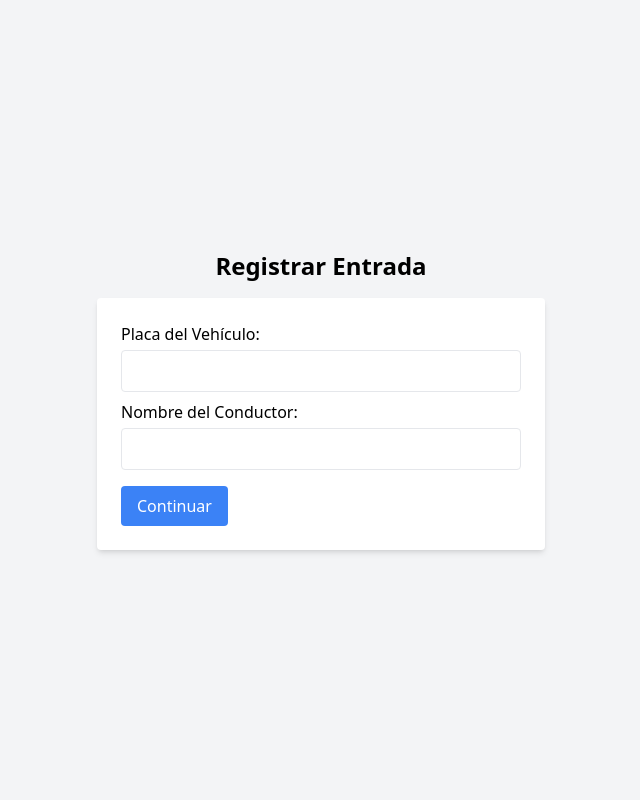
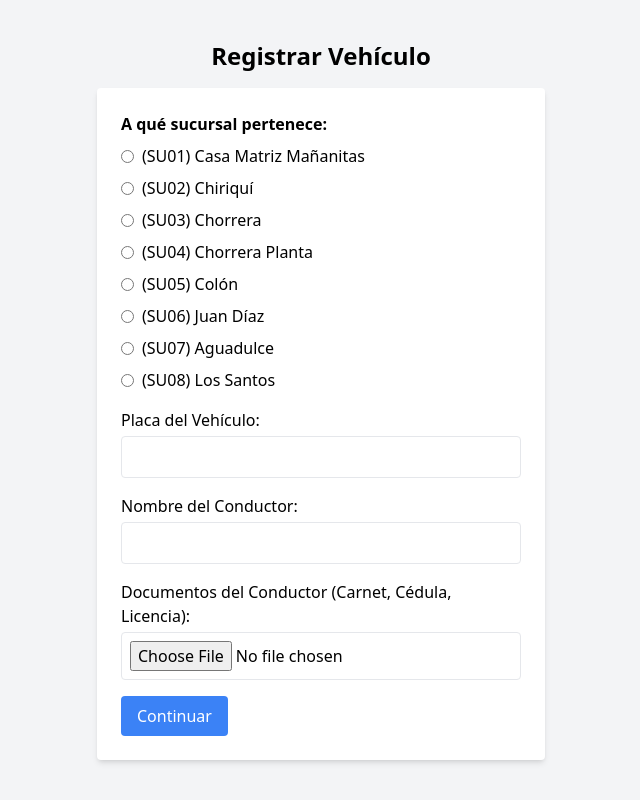
Before and after one commit to woodyjacques/Registro-Vehicular, a React (Vite) app: page /registro-entrada in a window 1280 px wide. Shown: the whole page, without its empty margins (319-959 px from the left). Built offline with nearby package versions, Linux system fonts and the light colour scheme.

Commit message:
Trabajando el formulario de registro

```diff
--- a/src/routes/router.tsx
+++ b/src/routes/router.tsx
@@ -6,8 +6,7 @@ import Generacion from '../views/Generacion';
 
 const router = createBrowserRouter([
   { path: "/", element: <Home /> },
-  { path: "/registro-entrada", element: <Registro tipo="Entrada" /> },
-  { path: "/registro-salida", element: <Registro tipo="Salida" /> },
+  { path: "/registro-entrada", element: <Registro /> },
   { path: "/inspeccion", element: <Inspeccion /> },
   { path: "/reporte", element: <Generacion /> }
 ]);
--- a/src/views/Home.tsx
+++ b/src/views/Home.tsx
@@ -2,14 +2,34 @@ import { Link } from 'react-router-dom';
 
 function Home() {
   return (
-    <div className="flex flex-col items-center justify-center min-h-screen bg-gray-100">
-      <h1 className="text-2xl font-bold mb-4">Registro Vehicular</h1>
-      <Link to="/registro-entrada" className="btn bg-blue-500 text-white px-4 py-2 rounded mb-2">
-        Registrar Entrada
-      </Link>
-      <Link to="/registro-salida" className="btn bg-blue-500 text-white px-4 py-2 rounded">
-        Registrar Salida
-      </Link>
+    <div className="flex flex-col items-center justify-center min-h-screen bg-gray-100 p-4">
+      <h1 className="text-2xl font-bold mb-8">Registro Vehicular</h1>
+
+      <div className="grid grid-cols-1 sm:grid-cols-2 md:grid-cols-3 gap-6 w-full max-w-4xl">
+        <div className="p-6 bg-white rounded-lg shadow-md hover:shadow-xl transition-shadow duration-300">
+          <h2 className="text-xl font-semibold text-blue-600 mb-2">Registrar Entrada</h2>
+          <p className="text-gray-700 mb-4">Inicia el proceso de entrada de un vehículo y registra los datos necesarios.</p>
+          <Link to="/registro-entrada" className="inline-block bg-blue-500 text-white px-4 py-2 rounded hover:bg-blue-600 transition-colors duration-300">
+            Ir a Registro de Entrada
+          </Link>
+        </div>
+
+        <div className="p-6 bg-white rounded-lg shadow-md hover:shadow-xl transition-shadow duration-300">
+          <h2 className="text-xl font-semibold text-blue-600 mb-2">Inspección</h2>
+          <p className="text-gray-700 mb-4">Captura observaciones y detalles sobre el estado de los vehículos.</p>
+          <Link to="/inspeccion" className="inline-block bg-blue-500 text-white px-4 py-2 rounded hover:bg-blue-600 transition-colors duration-300">
+            Ir a Inspección
+          </Link>
+        </div>
+
+        <div className="p-6 bg-white rounded-lg shadow-md hover:shadow-xl transition-shadow duration-300">
+          <h2 className="text-xl font-semibold text-blue-600 mb-2">Registrar Salida</h2>
+          <p className="text-gray-700 mb-4">Completa el proceso de salida y actualiza el registro del vehículo.</p>
+          <Link to="/registro-salida" className="inline-block bg-blue-500 text-white px-4 py-2 rounded hover:bg-blue-600 transition-colors duration-300">
+            Ir a Registro de Salida
+          </Link>
+        </div>
+      </div>
     </div>
   );
 }
--- a/src/views/Registro.tsx
+++ b/src/views/Registro.tsx
@@ -1,19 +1,68 @@
 import React, { useState } from 'react';
+import axios from 'axios';
 
-function Registro({ tipo }: { tipo: "Entrada" | "Salida" }) {
+function Registro() {
+
   const [placa, setPlaca] = useState('');
   const [conductor, setConductor] = useState('');
+  const [sucursal, setSucursal] = useState('');
+  const [documento, setDocumento] = useState<File | null>(null);
 
-  const handleSubmit = (e: React.FormEvent<HTMLFormElement>) => {
+  const handleSubmit = async (e: React.FormEvent<HTMLFormElement>) => {
     e.preventDefault();
-    console.log(`Registrando ${tipo} para: ${placa}, ${conductor}`);
+
+    const formData = new FormData();
+    formData.append('placa', placa);
+    formData.append('conductor', conductor);
+    formData.append('sucursal', sucursal);
+    if (documento) {
+      formData.append('documento', documento);
+    }
+
+    try {
+      const response = await axios.post('http://localhost:5000/register', formData, {
+        headers: {
+          'Content-Type': 'multipart/form-data'
+        }
+      });
+      alert(response.data);
+    } catch (error) {
+      console.error(error);
+      alert('Error al registrar los datos');
+    }
+  };
+
+  const handleFileChange = (e: React.ChangeEvent<HTMLInputElement>) => {
+    if (e.target.files) {
+      setDocumento(e.target.files[0]);
+    }
   };
 
   return (
     <div className="flex flex-col items-center justify-center min-h-screen bg-gray-100">
-      <h1 className="text-2xl font-bold mb-4">Registrar {tipo}</h1>
+      <h1 className="text-2xl font-bold mb-4">Registrar Vehículo</h1>
       <form onSubmit={handleSubmit} className="w-full max-w-md bg-white p-6 rounded shadow-md">
-        <label className="block mb-2">
+
+        <div className="mb-4">
+          <label className="block mb-2 font-bold">A qué sucursal pertenece:</label>
+          <div className="flex flex-col space-y-2">
+            {["Casa Matriz Mañanitas", "Chiriquí", "Chorrera", "Chorrera Planta", "Colón", "Juan Díaz", "Aguadulce", "Los Santos"].map((nombre, index) => (
+              <label key={index} className="inline-flex items-center">
+                <input
+                  type="radio"
+                  name="sucursal"
+                  value={nombre}
+                  onChange={(e) => setSucursal(e.target.value)}
+                  className="mr-2"
+                  required
+                />
+                (SU0{index + 1}) {nombre}
+              </label>
+            ))}
+          </div>
+        </div>
+
+        <label className="block mb-4">
           Placa del Vehículo:
           <input
             type="text"
@@ -23,6 +72,7 @@ function Registro({ tipo }: { tipo: "Entrada" | "Salida" }) {
             required
           />
         </label>
+
         <label className="block mb-4">
           Nombre del Conductor:
           <input
@@ -33,6 +83,18 @@ function Registro({ tipo }: { tipo: "Entrada" | "Salida" }) {
             required
           />
         </label>
+
+        <label className="block mb-4">
+          Documentos del Conductor (Carnet, Cédula, Licencia):
+          <input
+            type="file"
+            accept="image/*"
+            onChange={handleFileChange}
+            className="mt-1 p-2 border rounded w-full"
+            required
+          />
+        </label>
+
         <button type="submit" className="bg-blue-500 text-white px-4 py-2 rounded">
           Continuar
         </button>
```
